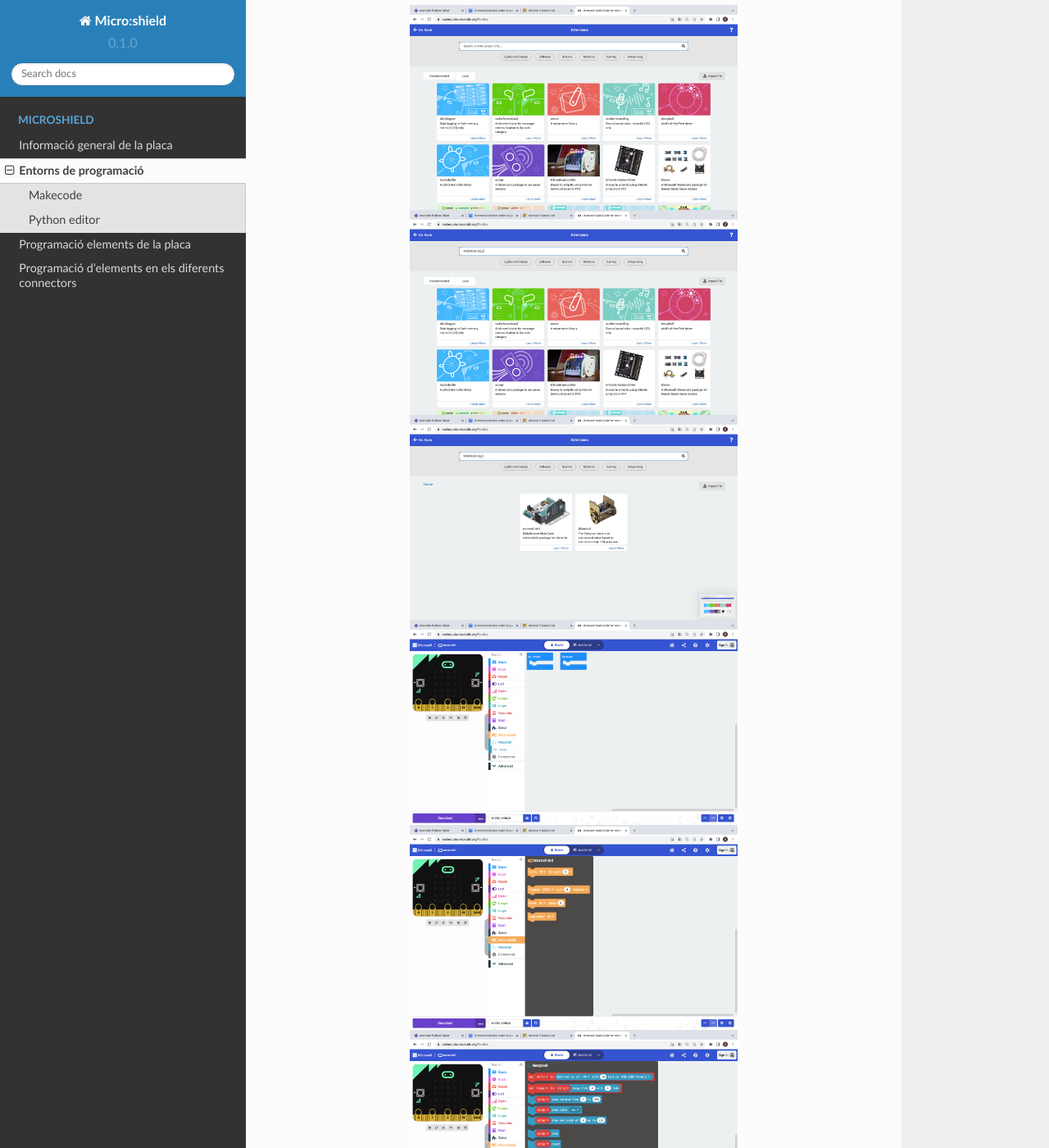
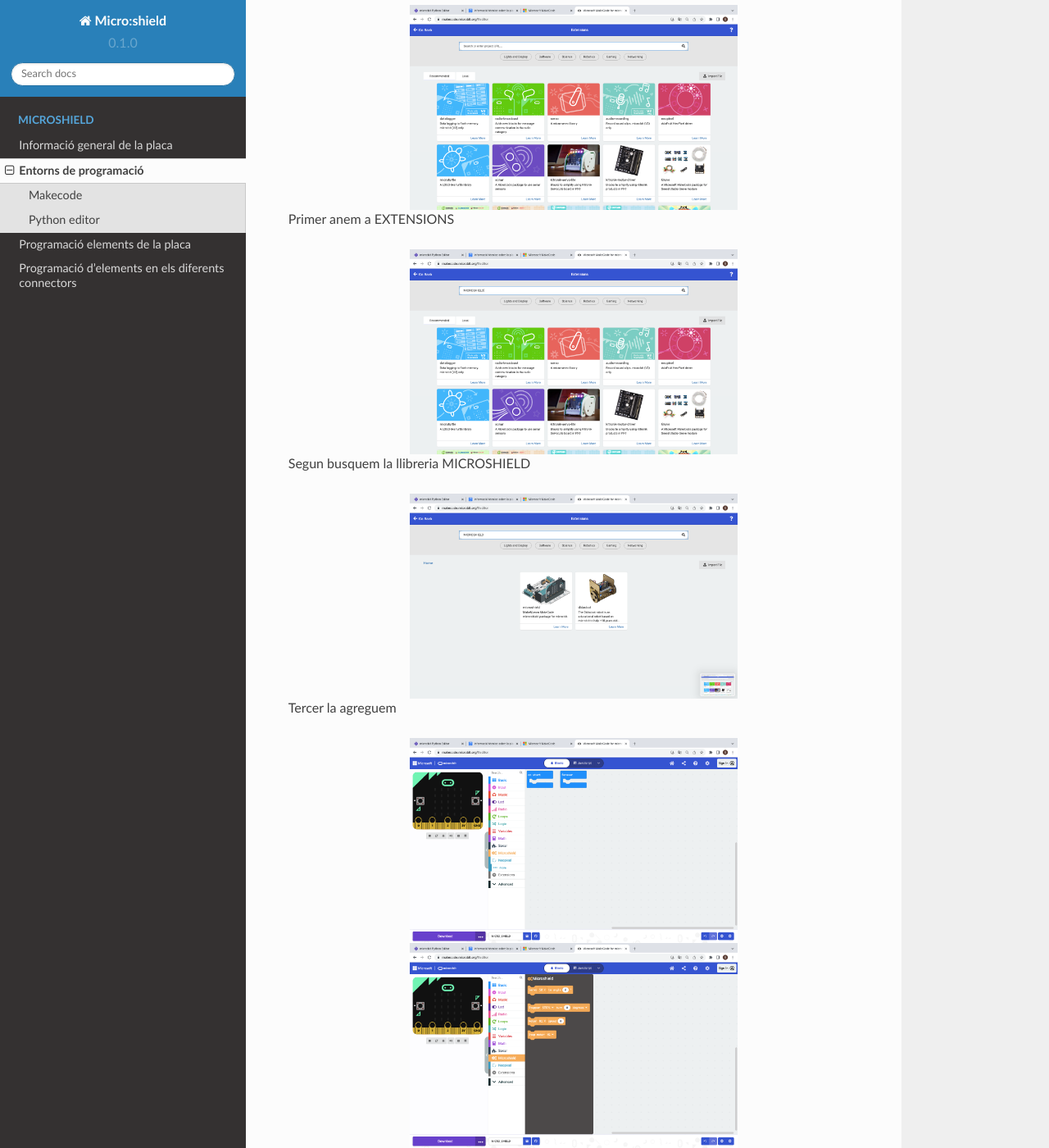
Before and after one commit to MakeAndLearn/micro-shield, a Sphinx documentation site: the page built from docs/source/microshield/entornsprogramacio.rst, in a window 1280 px wide and 1400 px high, scrolled down 724 px. Shown: the whole window at 82% size. Built offline with Sphinx 7.4.7 and the Read the Docs theme 2.0.0, drawn with Linux system fonts in a browser that asks for light colours.

Commit message:
Update entornsprogramacio.rst

```diff
--- a/docs/source/microshield/entornsprogramacio.rst
+++ b/docs/source/microshield/entornsprogramacio.rst
@@ -21,15 +21,21 @@
   :alt: IO DIGITAL
   :align: center
 
+Primer anem a EXTENSIONS
+
 .. image:: LIBRERIAS_1.png
   :width: 400
   :alt: IO DIGITAL
   :align: center
 
+Segun busquem la llibreria MICROSHIELD
+
 .. image:: LIBRERIAS_2.png
   :width: 400
   :alt: IO DIGITAL
   :align: center
+
+Tercer la agreguem
 
 .. image:: LIBRERIAS_3.png
   :width: 400
```
